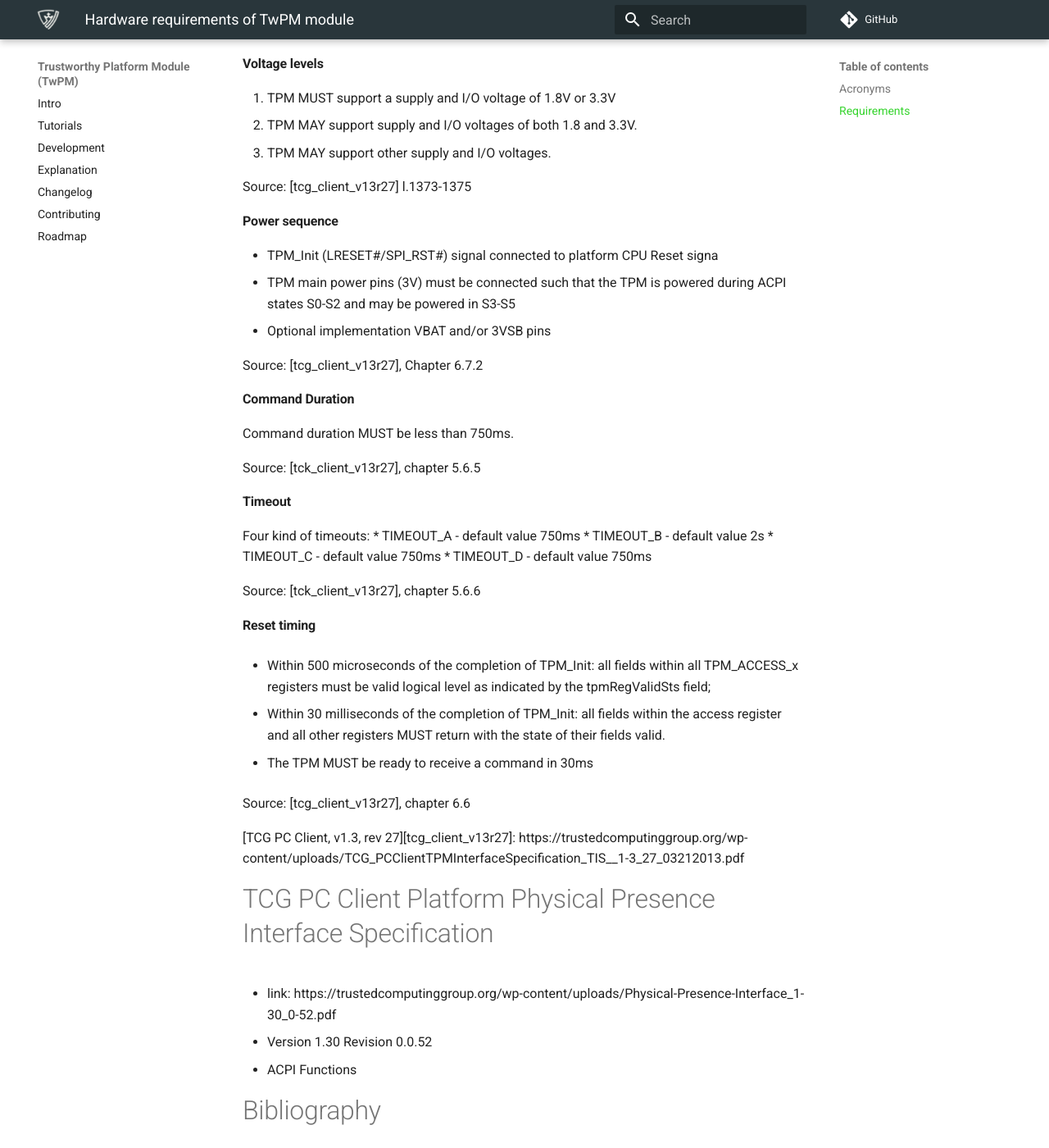
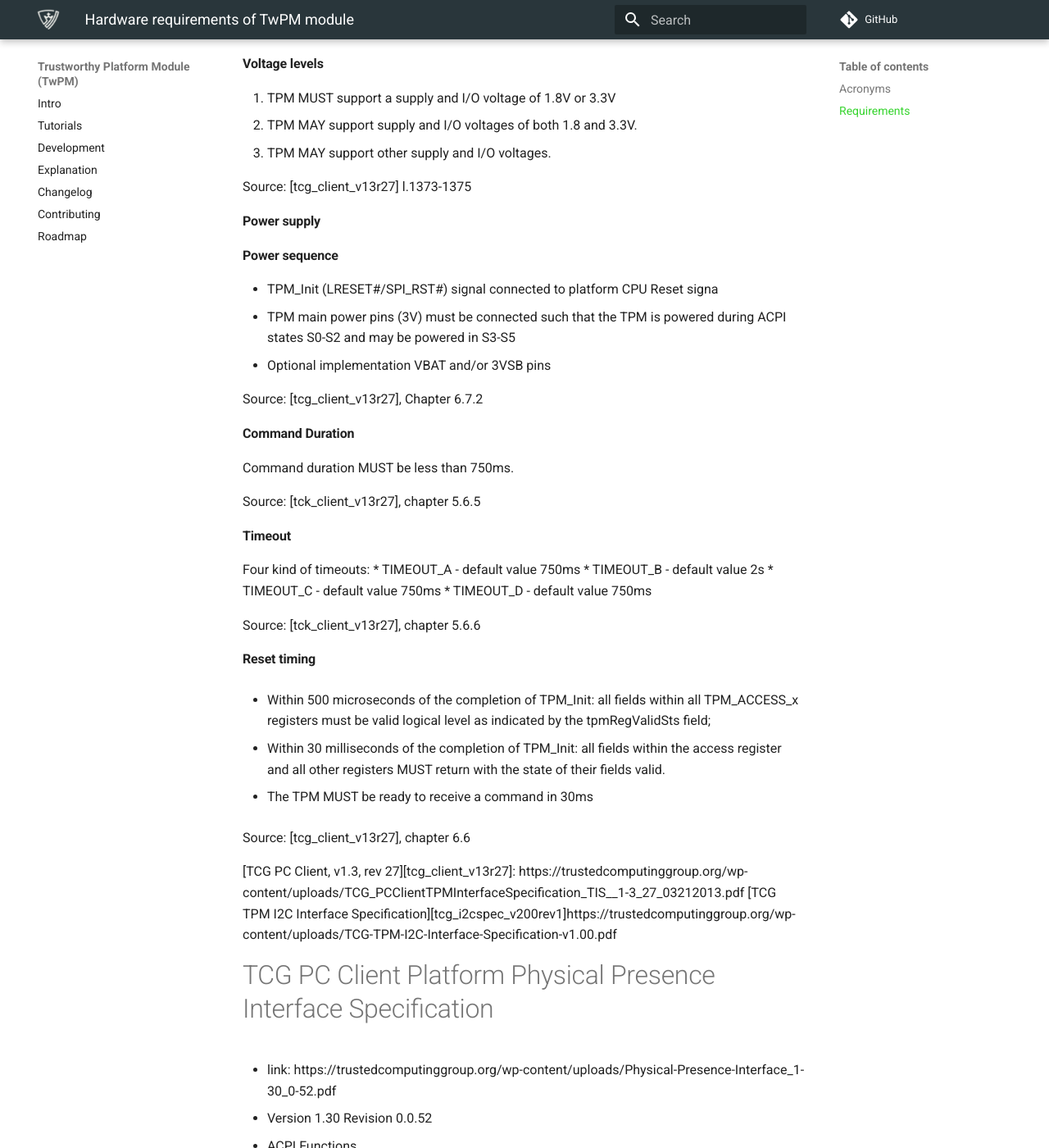
Before and after one commit to Dasharo/twpm-docs, an MkDocs documentation site: the page built from docs/requirements/requirements.md, in a window 1280 px wide and 1400 px high, scrolled down 621 px. Shown: the whole window at 82% size. Built offline with MkDocs 1.6.1 and Material for MkDocs 9.7.7, drawn with Linux system fonts in a browser that asks for light colours; comment, search, counter and statistics services are not loaded.

```diff
--- a/docs/requirements/requirements.md
+++ b/docs/requirements/requirements.md
@@ -26,6 +26,9 @@
 3. TPM MAY support other supply and I/O voltages.
 
 Source: [tcg_client_v13r27] l.1373-1375
+
+#### Power supply
+
 
 #### Power sequence
 
@@ -67,9 +70,8 @@
 Source: [tcg_client_v13r27], chapter 6.6
 
 
-
 [TCG PC Client, v1.3, rev 27][tcg_client_v13r27]: https://trustedcomputinggroup.org/wp-content/uploads/TCG_PCClientTPMInterfaceSpecification_TIS__1-3_27_03212013.pdf
-
+[TCG TPM I2C Interface Specification][tcg_i2cspec_v200rev1]https://trustedcomputinggroup.org/wp-content/uploads/TCG-TPM-I2C-Interface-Specification-v1.00.pdf
 
 
 # TCG PC Client Platform Physical Presence Interface Specification
```
